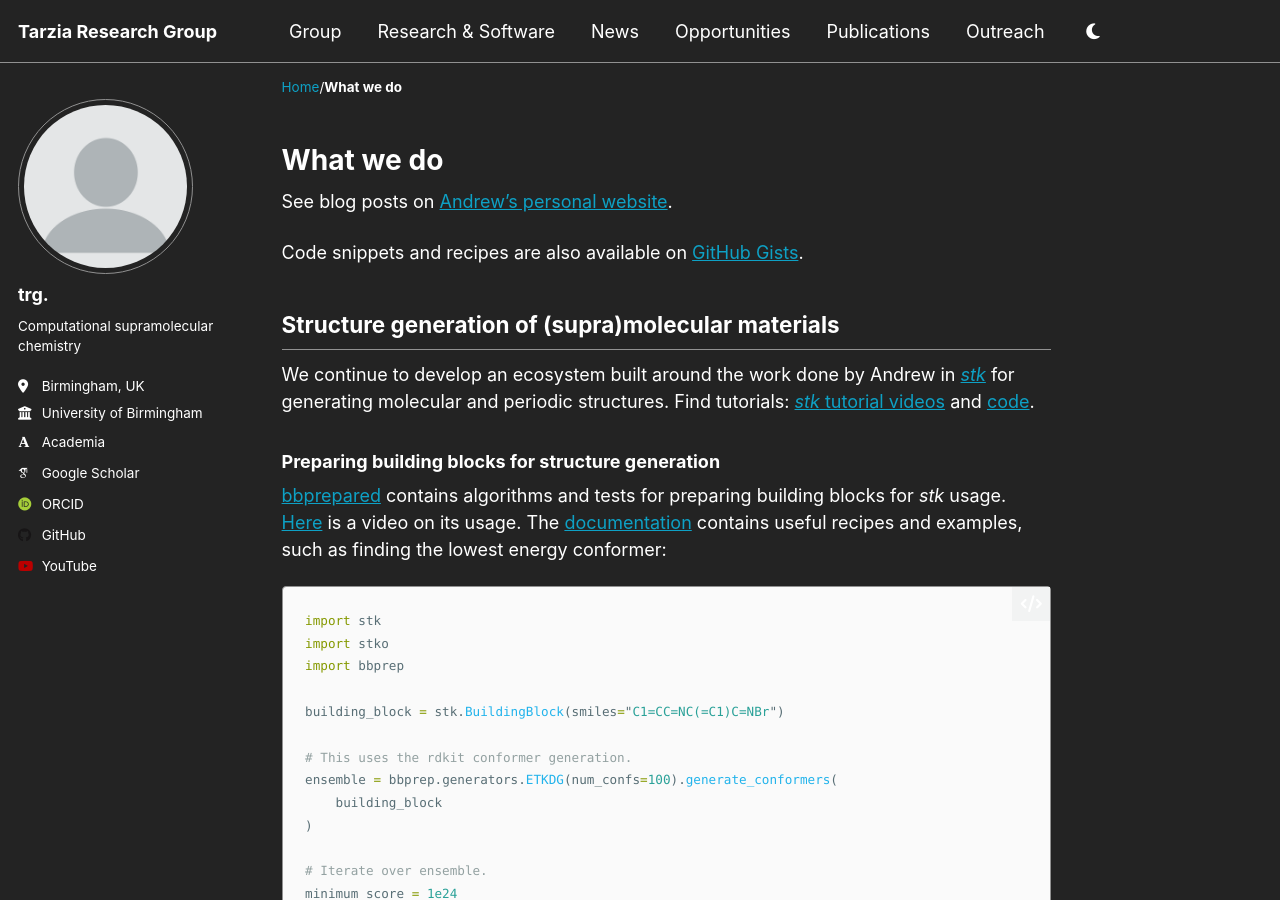
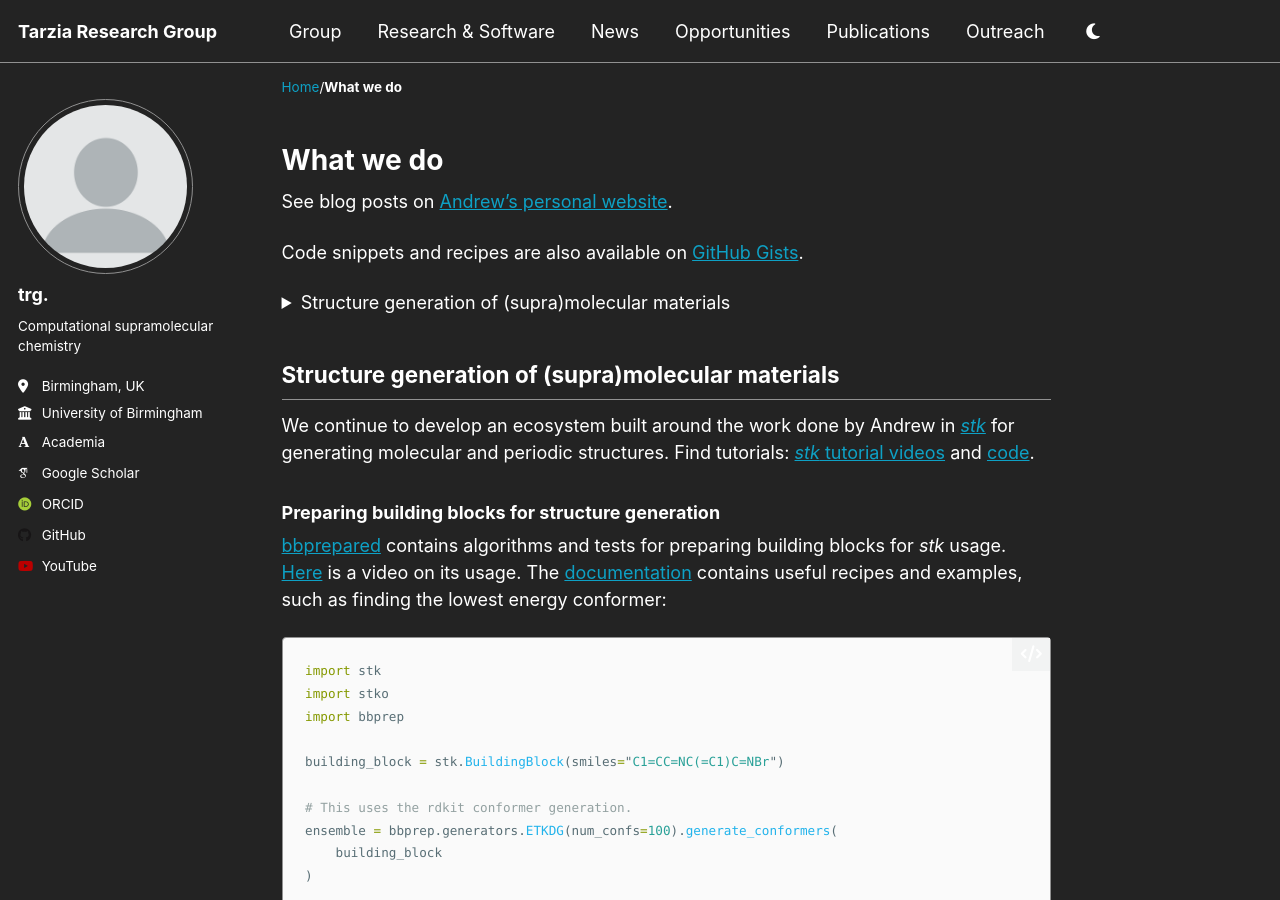
Before and after one commit to TarziaResearchGroup/TarziaResearchGroup.github.io, a Jekyll site: the page built from _pages/research.md, in a window 1280 px wide and 900 px high. Built offline with Jekyll 4.4.1, drawn with Linux system fonts in a browser that asks for light colours; some web fonts are replaced; a script that is not in the unit is left out.

Commit message:
Update research.md

```diff
--- a/_pages/research.md
+++ b/_pages/research.md
@@ -8,9 +8,21 @@ See blog posts on [Andrew's personal website](https://andrewtarzia.github.io/yea
 
 Code snippets and recipes are also available on [GitHub Gists](https://gist.github.com/andrewtarzia).
 
+<details>
+<summary>
+   Structure generation of (supra)molecular materials
+</summary>
+    <p>
+    We continue to develop an ecosystem built around the work done by Andrew in [<i>stk</i>](https://github.com/lukasturcani/stk) for generating molecular and periodic structures. Find tutorials: [<i>stk</i> tutorial videos](https://www.youtube.com/watch?v=mPr9D7nCQ84&list=PLIWYdPQ9hLzVngMF8NOkiApMtgc_ZwZgO) and [code](https://github.com/andrewtarzia/stk-examples).
+    </p>
+</details>
+
+
+
 ## Structure generation of (supra)molecular materials
 
 We continue to develop an ecosystem built around the work done by Andrew in [<i>stk</i>](https://github.com/lukasturcani/stk) for generating molecular and periodic structures. Find tutorials: [<i>stk</i> tutorial videos](https://www.youtube.com/watch?v=mPr9D7nCQ84&list=PLIWYdPQ9hLzVngMF8NOkiApMtgc_ZwZgO) and [code](https://github.com/andrewtarzia/stk-examples).
+
 
 ### Preparing building blocks for structure generation
 
```
